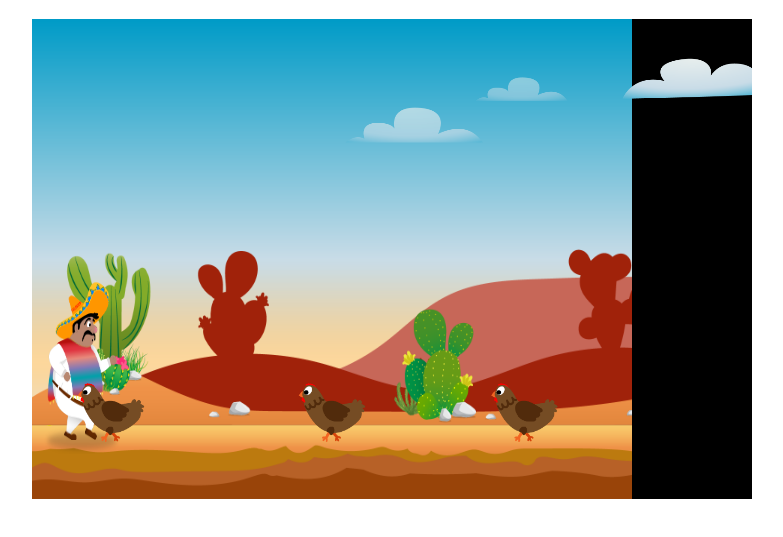
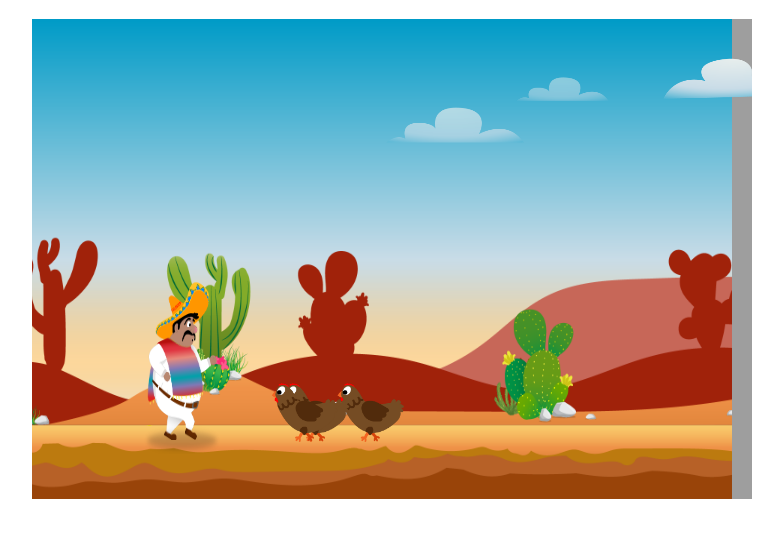
Before and after one commit to stevefloba/el_pollo_loco, a plain HTML site: page index.html in a window 1280 px wide. Shown: the part 69-606 px from the top of the page, without its empty margins (248-1031 px from the left). Drawn offline with Linux system fonts and the light colour scheme; animation ran at ten frames a second.

Commit message:
Hintergrundobjekte einfügen. Level Objekt. Character optimieren.

```diff
--- a/index.html
+++ b/index.html
@@ -13,6 +13,8 @@
     <script src="./models/cloud.class.js"></script>
     <script src="./models/world.class.js"></script>
     <script src="./models/background-object.class.js"></script>
+    <script src="./models/level.class.js"></script>
+    <script src="./levels/level1.js"></script>
     <script src="./models/keyboard.class.js"></script>
     <script src="./js/game.js"></script>
 </head>
--- a/js/game.js
+++ b/js/game.js
@@ -28,7 +28,7 @@ window.addEventListener("keydown", (e) => {
         keyboard.SPACE = true;
     }
 
-    console.log(e);
+   // console.log(e);
 
 });
 
--- /dev/null
+++ b/levels/level1.js
@@ -0,0 +1,34 @@
+const level1 = new Level(
+    [
+        new Chicken(),
+        new Chicken(),
+        new Chicken()
+    ],
+
+    [
+        new Cloud()
+    ],
+
+    [
+        new BackgroundObject('../img/5_background/layers/air.png', -720),
+        new BackgroundObject('../img/5_background/layers/3_third_layer/2.png', -720),
+        new BackgroundObject('../img/5_background/layers/2_second_layer/2.png', -720),
+        new BackgroundObject('../img/5_background/layers/1_first_layer/2.png', -720),
+        new BackgroundObject('../img/5_background/layers/air.png', 0),
+        new BackgroundObject('../img/5_background/layers/3_third_layer/1.png', 0),
+        new BackgroundObject('../img/5_background/layers/2_second_layer/1.png', 0),
+        new BackgroundObject('../img/5_background/layers/1_first_layer/1.png', 0),
+        new BackgroundObject('../img/5_background/layers/air.png', 720),
+        new BackgroundObject('../img/5_background/layers/3_third_layer/2.png', 720),
+        new BackgroundObject('../img/5_background/layers/2_second_layer/2.png', 720),
+        new BackgroundObject('../img/5_background/layers/1_first_layer/2.png', 720),
+        new BackgroundObject('../img/5_background/layers/air.png', 720 * 2),
+        new BackgroundObject('../img/5_background/layers/3_third_layer/1.png', 720 * 2),
+        new BackgroundObject('../img/5_background/layers/2_second_layer/1.png', 720 * 2),
+        new BackgroundObject('../img/5_background/layers/1_first_layer/1.png', 720 * 2),
+        new BackgroundObject('../img/5_background/layers/air.png', 720 * 3),
+        new BackgroundObject('../img/5_background/layers/3_third_layer/2.png', 720 * 3),
+        new BackgroundObject('../img/5_background/layers/2_second_layer/2.png', 720 * 3),
+        new BackgroundObject('../img/5_background/layers/1_first_layer/2.png', 720 * 3)
+    ]
+);
--- a/models/character.class.js
+++ b/models/character.class.js
@@ -24,16 +24,16 @@ class Character extends MovableObject {
     animate() {
 
         setInterval(() => {
-            if (this.world.keyboard.RIGHT) {
+            if (this.world.keyboard.RIGHT && this.x < this.world.level.level_end_x) {
                 this.x += this.speed;
                 this.otherDirection = false;
             }
 
-            if (this.world.keyboard.LEFT) {
+            if (this.world.keyboard.LEFT && this.x > 0) {
                 this.x -= this.speed;
                 this.otherDirection = true;
             }
-            this.world.camera_x = -this.x;
+            this.world.camera_x = -this.x + 100;
         }, 1000 / 60);
 
         setInterval(() => {
--- /dev/null
+++ b/models/level.class.js
@@ -0,0 +1,12 @@
+class Level {
+    enemies;
+    clouds;
+    backgroundObjects;
+    level_end_x = 2200;
+
+    constructor(enemies, clouds, backgroundObjects) {
+        this.enemies = enemies;
+        this.clouds = clouds;
+        this.backgroundObjects = backgroundObjects;
+    }
+}
--- a/models/world.class.js
+++ b/models/world.class.js
@@ -1,22 +1,6 @@
 class World {
     character = new Character();
-    enemies = [
-        new Chicken(),
-        new Chicken(),
-        new Chicken()
-    ];
-
-    clouds = [
-        new Cloud()
-    ];
-
-    backgroundObjects = [
-        new BackgroundObject('../img/5_background/layers/air.png', 0),
-        new BackgroundObject('../img/5_background/layers/3_third_layer/1.png', 0),
-        new BackgroundObject('../img/5_background/layers/2_second_layer/1.png', 0),
-        new BackgroundObject('../img/5_background/layers/1_first_layer/1.png', 0)
-    ];
-
+    level = level1;
     canvas;
     ctx;
     keyboard;
@@ -40,13 +24,13 @@ class World {
 
         this.ctx.translate(this.camera_x, 0);
 
-        this.addObjectsToMap(this.backgroundObjects);
+        this.addObjectsToMap(this.level.backgroundObjects);
 
         this.addToMap(this.character);
-        this.addObjectsToMap(this.clouds);
-        this.addObjectsToMap(this.enemies);
+        this.addObjectsToMap(this.level.clouds);
+        this.addObjectsToMap(this.level.enemies);
 
-         this.ctx.translate(-this.camera_x, 0);
+        this.ctx.translate(-this.camera_x, 0);
 
         // Draw() wird immer wieder aufgerufen
         let self = this; // in diesem speziellen Fall funktioniert this. nicht. Daher eine Variable damit zuordnen.
@@ -62,7 +46,7 @@ class World {
     }
 
     addToMap(mo) {
-        if(mo.otherDirection) {
+        if (mo.otherDirection) {
             this.ctx.save();
             this.ctx.translate(mo.width, 0);
             this.ctx.scale(-1, 1);
```
